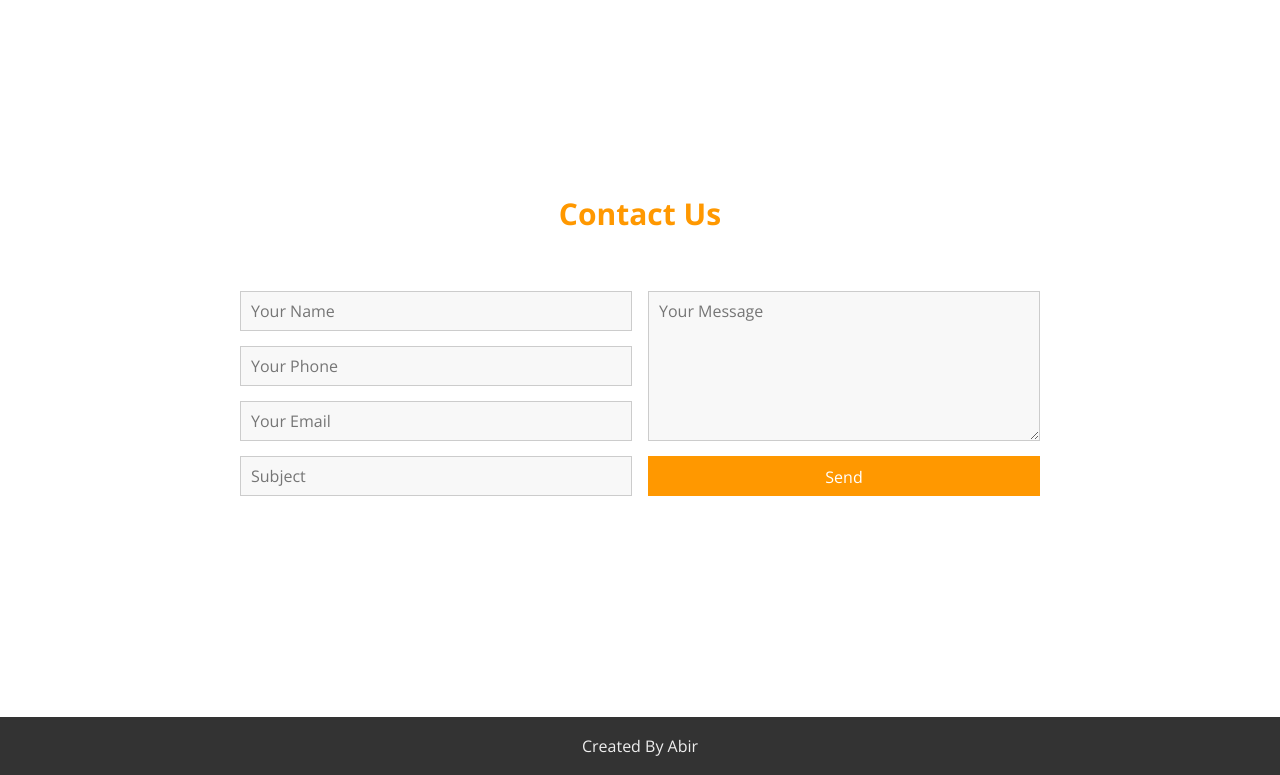
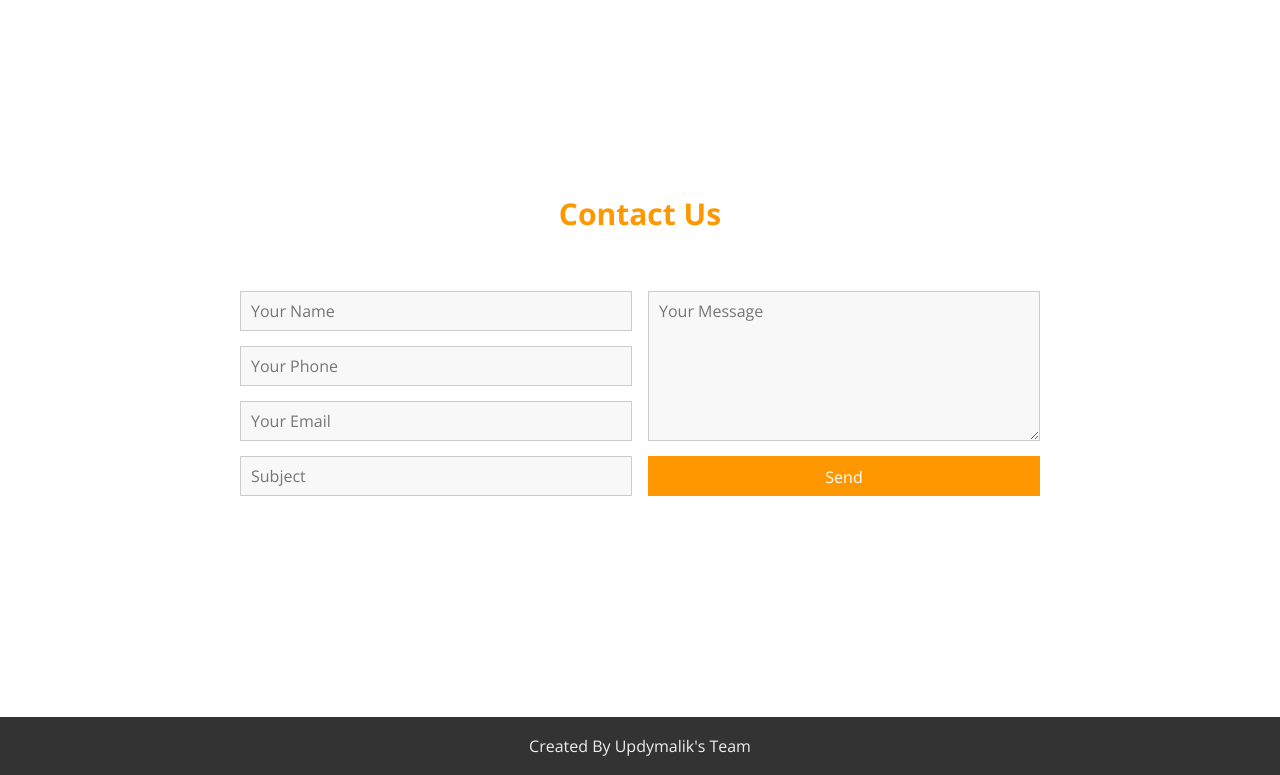
Before and after one commit to updymalikally/creatrs, a plain HTML site: page index.html in a window 1280 px wide. Shown: the part 3413-4188 px from the top of the page. Drawn offline with nearby package versions, Linux system fonts and the light colour scheme; files that its build step writes are made by us from their sources; a script that the page names is missing.

Commit message:
Update index.html

```diff
--- a/index.html
+++ b/index.html
@@ -260,7 +260,7 @@
     <!-- End Contact Us -->
 
     <!-- Start Footer -->
-    <div class="footer">Created By Abir</div>
+    <div class="footer">Created By Updymalik's Team</div>
     <!-- End Footer -->
 
     <script src="js/master.js"></script>
```
